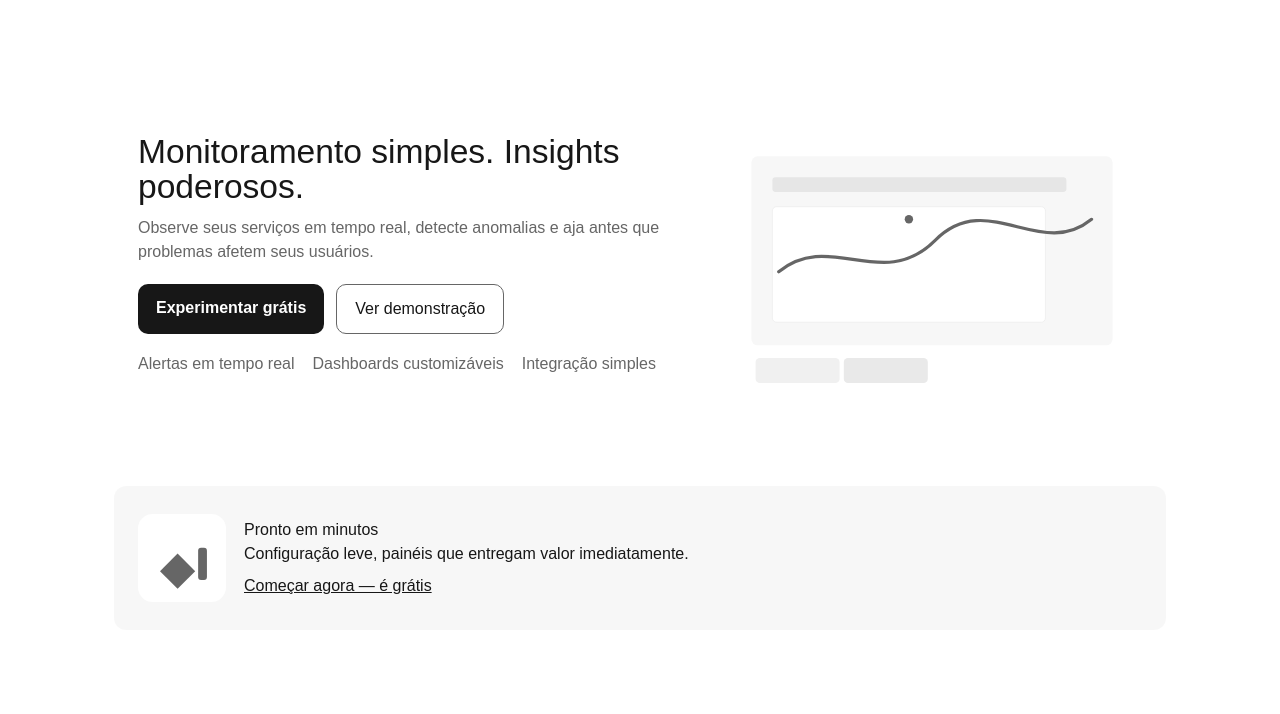
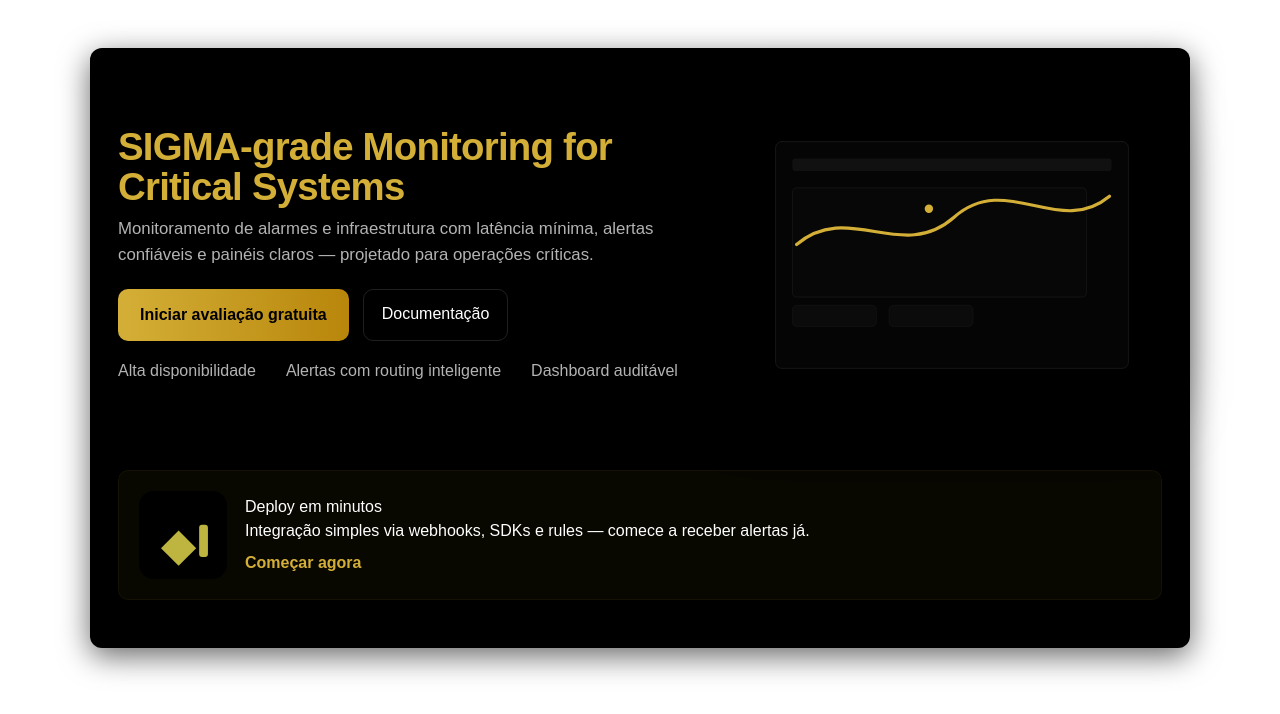
Before and after one commit to Hyzzard-A/aegis-monitor, a Next.js app: page / in a window 1280 px wide. Shown: the top 714 px of the page. Built offline with nearby package versions, Linux system fonts and the light colour scheme.

Commit message:
feat(landing): redesign landing to modern black/gold minimal aesthetic

```diff
--- a/app/landing/landing.module.css
+++ b/app/landing/landing.module.css
@@ -1,25 +1,30 @@
 :root {
-  --bg: var(--background);
-  --fg: var(--foreground);
-  --muted: #666666;
+  --gold: #D4AF37;
+  --gold-strong: #b8860b;
+  --bg-dark: #000000;
+  --muted: rgba(255,255,255,0.7);
 }
 
 .container {
   max-width: 1100px;
   margin: 48px auto;
-  padding: 24px;
+  padding: 48px 28px;
+  background: var(--bg-dark);
+  color: white;
+  border-radius: 12px;
+  box-shadow: 0 8px 30px rgba(0,0,0,0.6);
 }
 
 .hero {
   display: flex;
-  gap: 32px;
+  gap: 40px;
   align-items: center;
   justify-content: space-between;
-  padding: 36px 24px;
+  padding: 12px 0 28px 0;
 }
 
 .content {
-  flex: 1 1 480px;
+  flex: 1 1 520px;
 }
 
 .visual {
@@ -33,38 +38,42 @@
   width: 100%;
   height: auto;
   display: block;
+  filter: drop-shadow(0 8px 30px rgba(0,0,0,0.7));
 }
 
 .title {
-  font-size: 2.1rem;
-  line-height: 1.05;
-  margin: 0 0 12px 0;
-  color: var(--fg);
+  font-size: 2.4rem;
+  line-height: 1.03;
+  margin: 0 0 10px 0;
+  color: var(--gold);
+  font-weight: 700;
+  letter-spacing: -0.02em;
 }
 
 .lead {
   color: var(--muted);
-  margin: 0 0 20px 0;
+  margin: 0 0 22px 0;
+  font-size: 1.05rem;
 }
 
 .ctaRow {
   display: flex;
-  gap: 12px;
+  gap: 14px;
   margin-bottom: 18px;
 }
 
 .ctaPrimary {
-  background: var(--fg);
-  color: var(--bg);
-  padding: 12px 18px;
+  background: linear-gradient(90deg,var(--gold) 0%,var(--gold-strong) 100%);
+  color: #000;
+  padding: 14px 22px;
   border-radius: 10px;
   text-decoration: none;
-  font-weight: 600;
+  font-weight: 700;
 }
 
 .ctaSecondary {
-  border: 1px solid var(--muted);
-  color: var(--fg);
+  border: 1px solid rgba(255,255,255,0.12);
+  color: white;
   padding: 12px 18px;
   border-radius: 10px;
   text-decoration: none;
@@ -75,15 +84,18 @@
   gap: 18px;
   list-style: none;
   padding: 0;
-  margin: 0;
+  margin: 18px 0 0 0;
   color: var(--muted);
 }
 
+.features li { padding-right: 12px; }
+
 .benefit {
-  margin-top: 48px;
-  padding: 28px 24px;
-  border-radius: 12px;
-  background: rgba(0,0,0,0.03);
+  margin-top: 40px;
+  padding: 20px;
+  border-radius: 10px;
+  background: rgba(255,215,0,0.03);
+  border: 1px solid rgba(212,175,55,0.06);
 }
 
 .benefitInner {
@@ -95,13 +107,15 @@
 .benefitInner img {
   width: 88px;
   height: 88px;
+  filter: hue-rotate(10deg) saturate(0.9);
 }
 
 .ctaInline {
   display: inline-block;
   margin-top: 8px;
-  color: var(--fg);
-  text-decoration: underline;
+  color: var(--gold);
+  text-decoration: none;
+  font-weight: 600;
 }
 
 @media (max-width: 880px) {
@@ -109,4 +123,5 @@
   .visual { width: 100%; }
   .title { font-size: 1.6rem; }
   .features { flex-direction: column; gap: 8px; }
+  .container { padding: 28px 18px; }
 }
--- a/app/page.tsx
+++ b/app/page.tsx
@@ -10,21 +10,21 @@ export default function Home() {
     <main className={styles.container}>
       <section className={styles.hero}>
         <div className={styles.content}>
-          <h1 className={styles.title}>Monitoramento simples. Insights poderosos.</h1>
+          <h1 className={styles.title}>SIGMA-grade Monitoring for Critical Systems</h1>
           <p className={styles.lead}>
-            Observe seus serviços em tempo real, detecte anomalias e aja antes que
-            problemas afetem seus usuários.
+            Monitoramento de alarmes e infraestrutura com latência mínima, alertas
+            confiáveis e painéis claros — projetado para operações críticas.
           </p>
 
           <div className={styles.ctaRow}>
-            <Link href="/dashboard" className={styles.ctaPrimary}>Experimentar grátis</Link>
-            <Link href="/dashboard" className={styles.ctaSecondary}>Ver demonstração</Link>
+            <Link href="/dashboard" className={styles.ctaPrimary}>Iniciar avaliação gratuita</Link>
+            <Link href="/docs" className={styles.ctaSecondary}>Documentação</Link>
           </div>
 
           <ul className={styles.features}>
-            <li>Alertas em tempo real</li>
-            <li>Dashboards customizáveis</li>
-            <li>Integração simples</li>
+            <li>Alta disponibilidade</li>
+            <li>Alertas com routing inteligente</li>
+            <li>Dashboard auditável</li>
           </ul>
         </div>
 
@@ -37,9 +37,9 @@ export default function Home() {
         <div className={styles.benefitInner}>
           <img src="/landing-cta.svg" alt="Setup rápido" />
           <div>
-            <h3>Pronto em minutos</h3>
-            <p>Configuração leve, painéis que entregam valor imediatamente.</p>
-            <Link href="/dashboard" className={styles.ctaInline}>Começar agora — é grátis</Link>
+            <h3>Deploy em minutos</h3>
+            <p>Integração simples via webhooks, SDKs e rules — comece a receber alertas já.</p>
+            <Link href="/dashboard" className={styles.ctaInline}>Começar agora</Link>
           </div>
         </div>
       </section>
```
Also changed, not shown: public/landing-cta.svg, public/landing-hero.svg.
